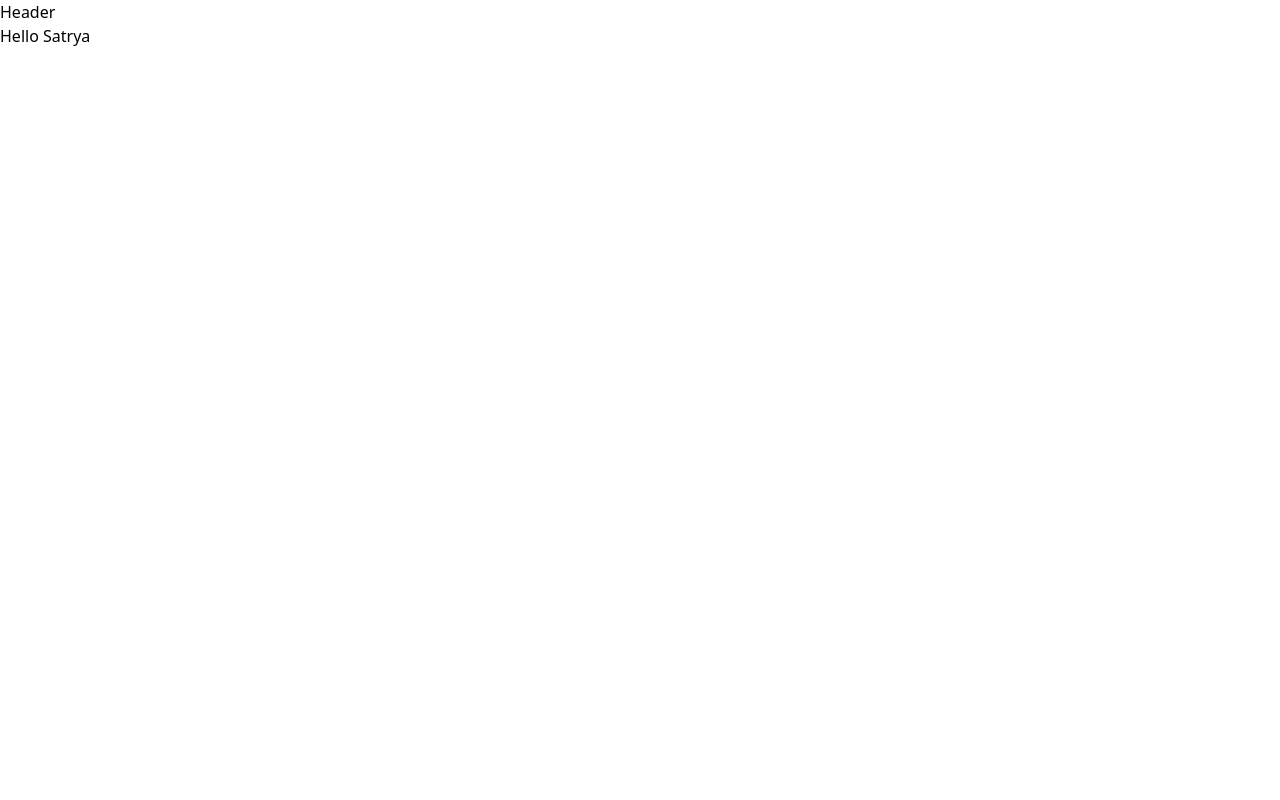
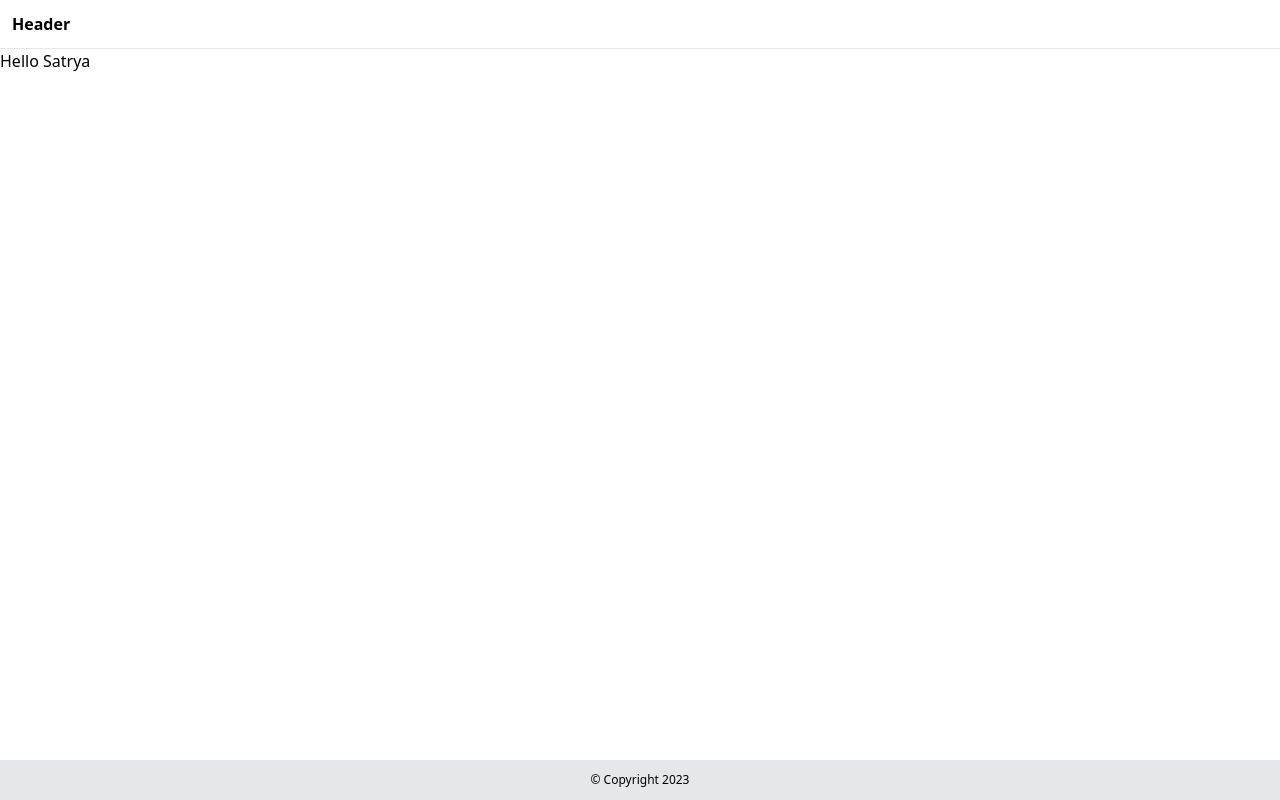
Before and after one commit to satryatangguh/rakamin-casestudy, a React (Create React App) app: page / in a window 1280 px wide. Built offline with nearby package versions, Linux system fonts and the light colour scheme.

Commit message:
Create Footer and Header with tailwindcss

```diff
--- a/src/App.js
+++ b/src/App.js
@@ -1,3 +1,5 @@
+import React from 'react';
+import Footer from './components/Footer';
 import Header from './components/Header';
 import HelloWorld from './components/HelloWorld';
 
@@ -6,7 +8,7 @@
     <>
       <Header />
       <HelloWorld name="Satrya" />
-
+      <Footer />
     </>
   );
 }
--- /dev/null
+++ b/src/components/Footer.js
@@ -0,0 +1,11 @@
+import React from "react";
+
+function Footer() {
+  return (
+    <footer className="bg-gray-200 text-center text-xs p-3 absolute bottom-0 w-full">
+      &copy; Copyright 2023
+    </footer>
+  )
+}
+
+export default Footer;
--- a/src/components/Header.js
+++ b/src/components/Header.js
@@ -2,7 +2,7 @@
 
 function Header() {
   return (
-    <header className>
+    <header className="border-b font-bold p-3">
       Header
     </header>
   )
```
